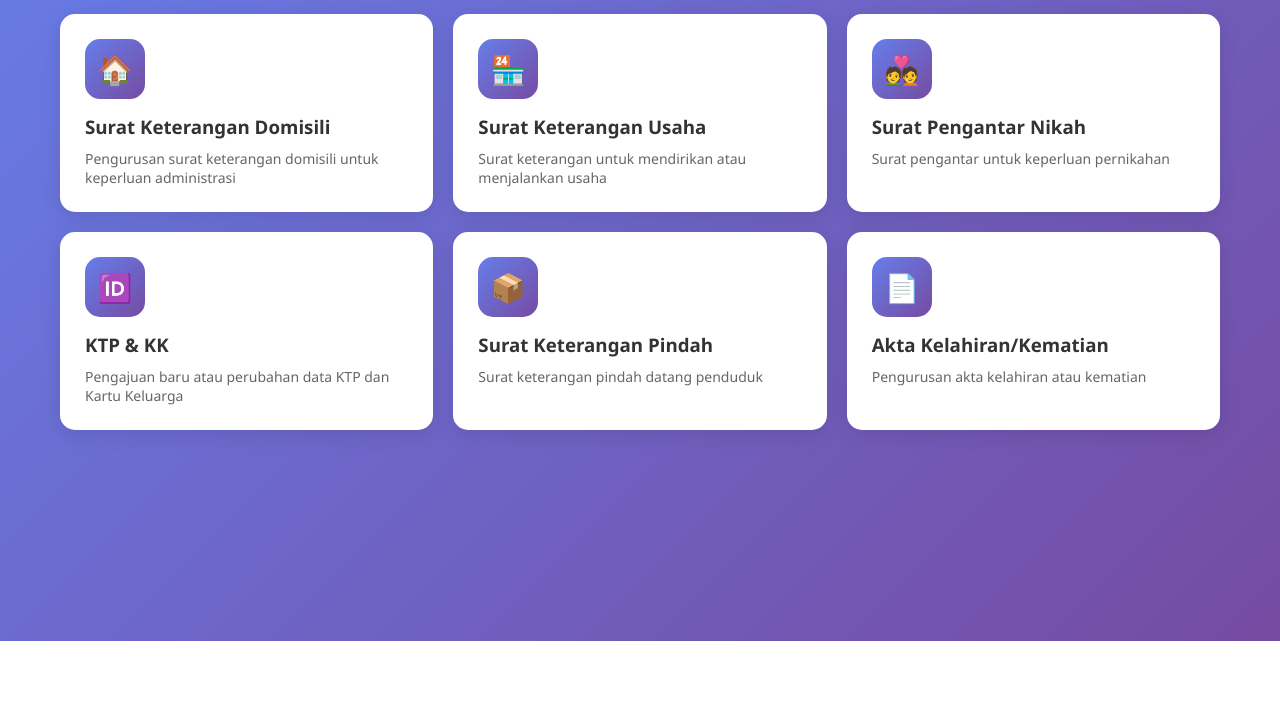
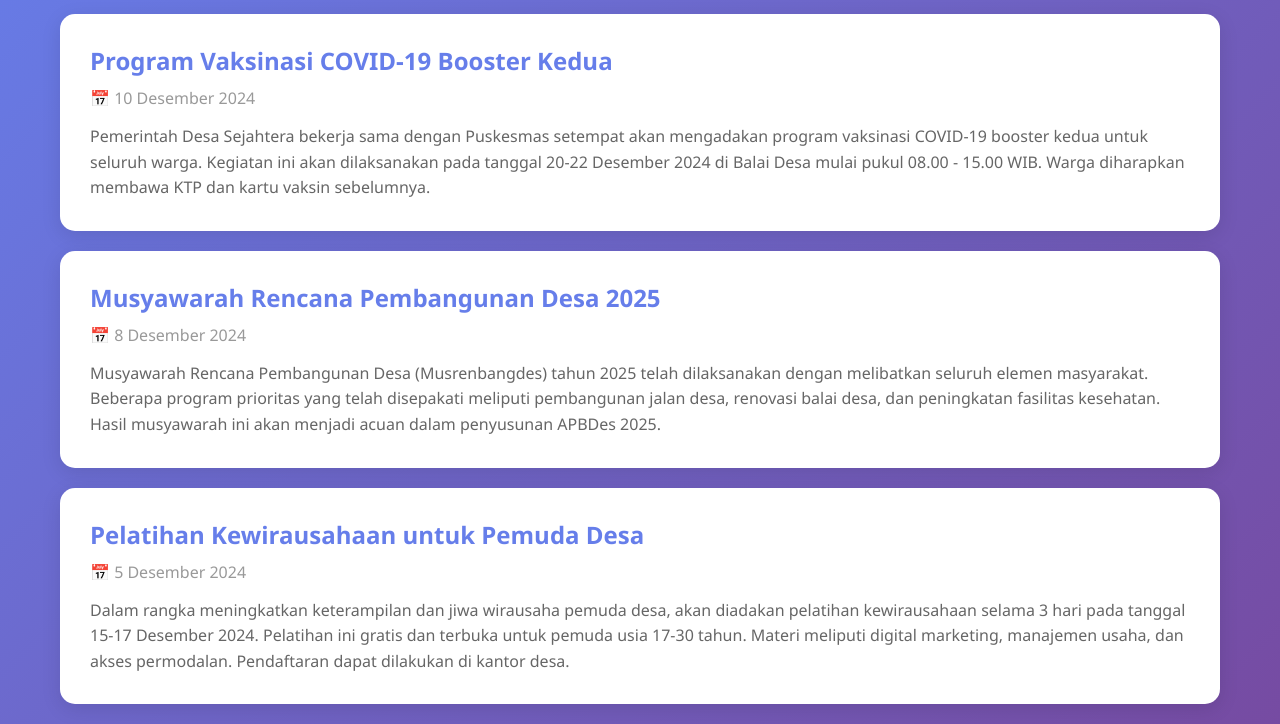
Before and after one commit to julinotmonth/bob, a plain HTML site: page index.html in a window 1280 px wide. Shown: the part 159-883 px from the top of the page. Before the commit the page ends 800 px from the top, so only its background shows below. Drawn offline with Linux system fonts and the light colour scheme.

Commit message:
Add files via upload

```diff
--- a/index.html
+++ b/index.html
@@ -782,7 +782,7 @@
         </div>
 
         <!-- Services Page -->
-        <div id="services" class="page active">
+        <div id="services" class="page">
             <h1 style="color: white; margin-bottom: 30px;">Layanan Desa Online</h1>
 
             <div class="services-grid">
@@ -877,7 +877,7 @@
         </div>
 
         <!-- News Page -->
-        <div id="news" class="page">
+        <div id="news" class="page active">
             <h1 style="color: white; margin-bottom: 30px;">Berita & Informasi Desa</h1>
 
             <div style="display: grid; gap: 20px;">
```
